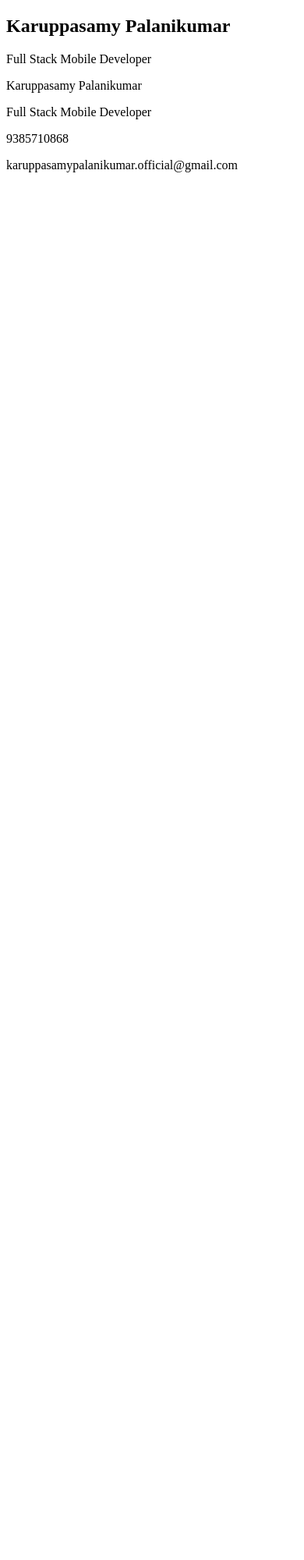
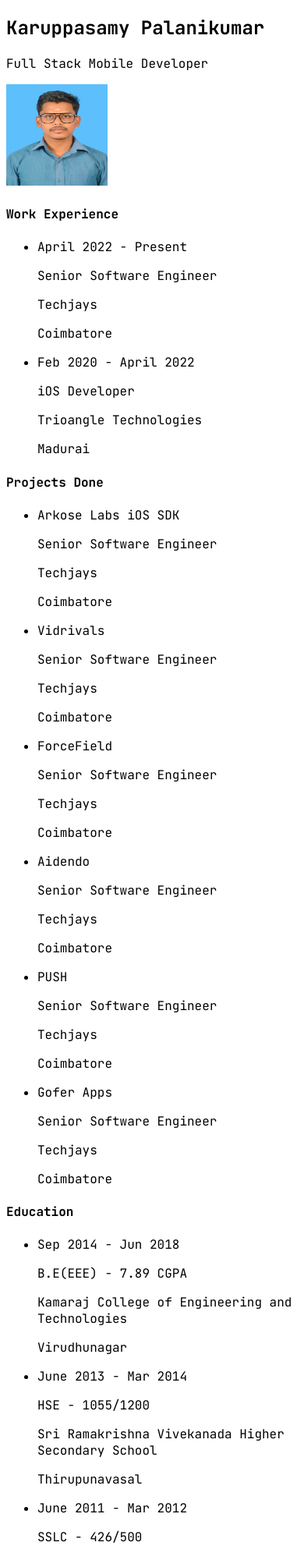
Before and after one commit to karuppasamy-palanikumar/portfolio, a plain HTML site: page index.html in a window 390 px wide. Shown: the top 2000 px of the page at 78% size. Before the commit the page ends 844 px from the top, so only its background shows below. Drawn offline with Linux system fonts and the light colour scheme.

Commit message:
Basic Detials Added

```diff
--- a/index.html
+++ b/index.html
@@ -8,13 +8,183 @@
 	<link rel="preconnect" href="https://fonts.gstatic.com" crossorigin>
 	<link href="https://fonts.googleapis.com/css2?family=JetBrains+Mono:ital,wght@0,100..800;1,100..800&display=swap" rel="stylesheet">
 	<title>Home</title>
+	<style>
+		* {
+			font-family: Jetbrains Mono;
+		}
+		.profile img {
+			width: 130px;
+			height: 130px;
+		}
+	</style>
 </head>
 <body>
 	<section class="title container">
-		<h2 class="typed-out">Karuppasamy Palanikumar</h2>
-		<p class="typed-out">Full Stack Mobile Developer</p>
+		<div>
+			<h2 class="typed-out">Karuppasamy Palanikumar</h2>
+			<p class="typed-out">Full Stack Mobile Developer</p>
+		</div>
+		<div class="profile">
+			<img src="profile.jpg" alt="My Profile">
+		</div>
+	</section>
+	<section class="experience">
+		<h4>Work Experience</h4>
+		<ul>
+			<li>
+				<div>
+					<p>April 2022 - Present</p>
+					<p>Senior Software Engineer</p>
+					<p>Techjays</p>
+					<p>Coimbatore</p>
+				</div>
+			</li>
+			<li>
+				<div>
+					<p>Feb 2020 - April 2022</p>
+					<p>iOS Developer</p>
+					<p>Trioangle Technologies</p>
+					<p>Madurai</p>
+				</div>
+			</li>
+		</ul>
+	</section>
+	<section class="projects">
+		<h4>Projects Done</h4>
+		<ul>
+			<li>
+				<div>
+					<p>Arkose Labs iOS SDK</p>
+					<p>Senior Software Engineer</p>
+					<p>Techjays</p>
+					<p>Coimbatore</p>
+				</div>
+			</li>
+			<li>
+				<div>
+					<p>Vidrivals</p>
+					<p>Senior Software Engineer</p>
+					<p>Techjays</p>
+					<p>Coimbatore</p>
+				</div>
+			</li>
+			<li>
+				<div>
+					<p>ForceField</p>
+					<p>Senior Software Engineer</p>
+					<p>Techjays</p>
+					<p>Coimbatore</p>
+				</div>
+			</li>
+			<li>
+				<div>
+					<p>Aidendo</p>
+					<p>Senior Software Engineer</p>
+					<p>Techjays</p>
+					<p>Coimbatore</p>
+				</div>
+			</li>
+			<li>
+				<div>
+					<p>PUSH</p>
+					<p>Senior Software Engineer</p>
+					<p>Techjays</p>
+					<p>Coimbatore</p>
+				</div>
+			</li>
+			<li>
+				<div>
+					<p>Gofer Apps</p>
+					<p>Senior Software Engineer</p>
+					<p>Techjays</p>
+					<p>Coimbatore</p>
+				</div>
+			</li>
+		</ul>
+	</section>
+	<section class="education">
+		<h4>Education</h4>
+	<ul>
+		<li>
+			<div>
+				<p>Sep 2014 - Jun 2018</p>
+				<p>B.E(EEE) - 7.89 CGPA</p>
+				<p>Kamaraj College of Engineering and Technologies</p>
+				<p>Virudhunagar</p>
+			</div>
+		</li>
+		<li>
+			<div>
+				<p>June 2013 - Mar 2014</p>
+				<p>HSE - 1055/1200</p>
+				<p>Sri Ramakrishna Vivekanada Higher Secondary School</p>
+				<p>Thirupunavasal</p>
+			</div>
+		</li>
+		<li>
+			<div>
+				<p>June 2011 - Mar 2012</p>
+				<p>SSLC - 426/500</p>
+				<p>Sri Ramakrishna Vivekanada Higher Secondary School</p>
+				<p>Thirupunavasal</p>
+			</div>
+		</li>
+	</ul>
+	</section>
+	<section class="tools">
+		<h4>Tools</h4>
+		<h5>Programming Language</h5>
+		<ul>
+			<li>Swift</li>
+			<li>Python</li>
+			<li>Java</li>
+			<li>HTMl</li>
+			<li>CSS</li>
+			<li>JS</li>
+			<li>C</li>
+		</ul>
+		<h5>IDE</h5>
+		<ul>
+			<li>Xcode</li>
+			<li>Android Studio</li>
+			<li>JetBrains IDEA</li>
+			<li>Visual Studio Code</li>
+		</ul>
+		<h5>DataBase</h5>
+		<ul>
+			<li>MySQL</li>
+			<li>Postgresql</li>
+			<li>SqlLite</li>
+		</ul>
+		<h5>Communication</h5>
+		<ul>
+			<li>BaseCamp</li>
+			<li>Slack</li>
+			<li>Gmail</li>
+		</ul>
+		<h5>Time Tracking</h5>
+		<ul>
+			<li>Jira</li>
+			<li>ClickUp</li>
+		</ul>
+		<h5>Version Control</h5>
+		<ul>
+			<li>Github</li>
+			<li>Gitlab</li>
+			<li>bitBuket</li>
+		</ul>
+	</section>
+	<section class="language">
+		<h4>Language</h4>
+		<ul>
+			<li>Tamil</li>
+			<li>English</li>
+			<li>German</li>
+			<li>Hindi</li>
+		</ul>
 	</section>
 	<section class="about_me">
+		<h4>About Me</h4>
 		<p>Karuppasamy Palanikumar</p>
 		<p>Full Stack Mobile Developer</p>
 		<p>9385710868</p>
--- a/style/index.css
+++ /dev/null
@@ -1,25 +0,0 @@
-* {
-    font-family: "JetBrains Mono", monospace;
-}
-
-.title h2 {
-    font-size: 4rpm;
-}
-
-.typed-out{
-    overflow: hidden;
-    border-right: .15em solid orange;
-    white-space: nowrap;
-    font-size: 1.6rem;
-    width: 0;
-    animation: typing 1s forwards;
-}
-
-.container {
-    display: inline-block;
-}
-
-@keyframes typing {
-    from { width: 0 }
-    to { width: 100% }
-}
```
Also changed, not shown: profile.jpg (added), style/index.js (deleted).
